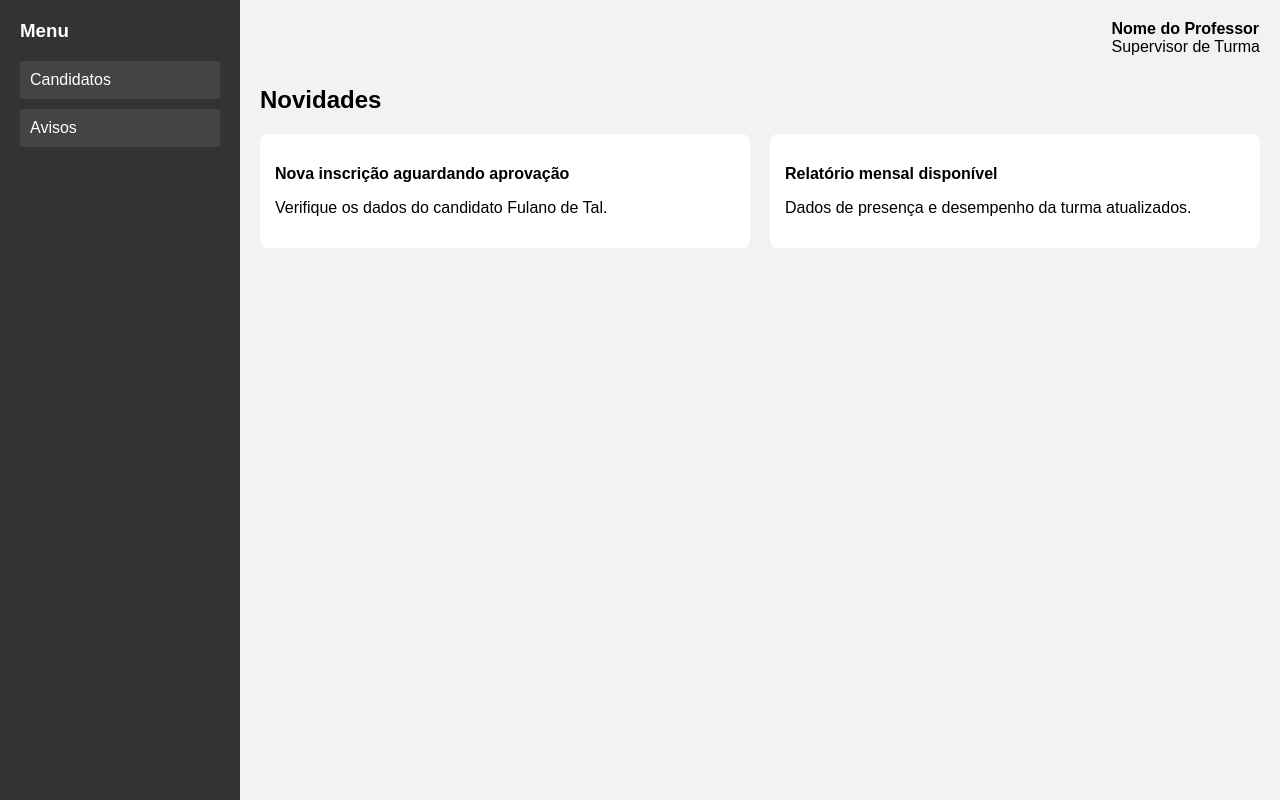
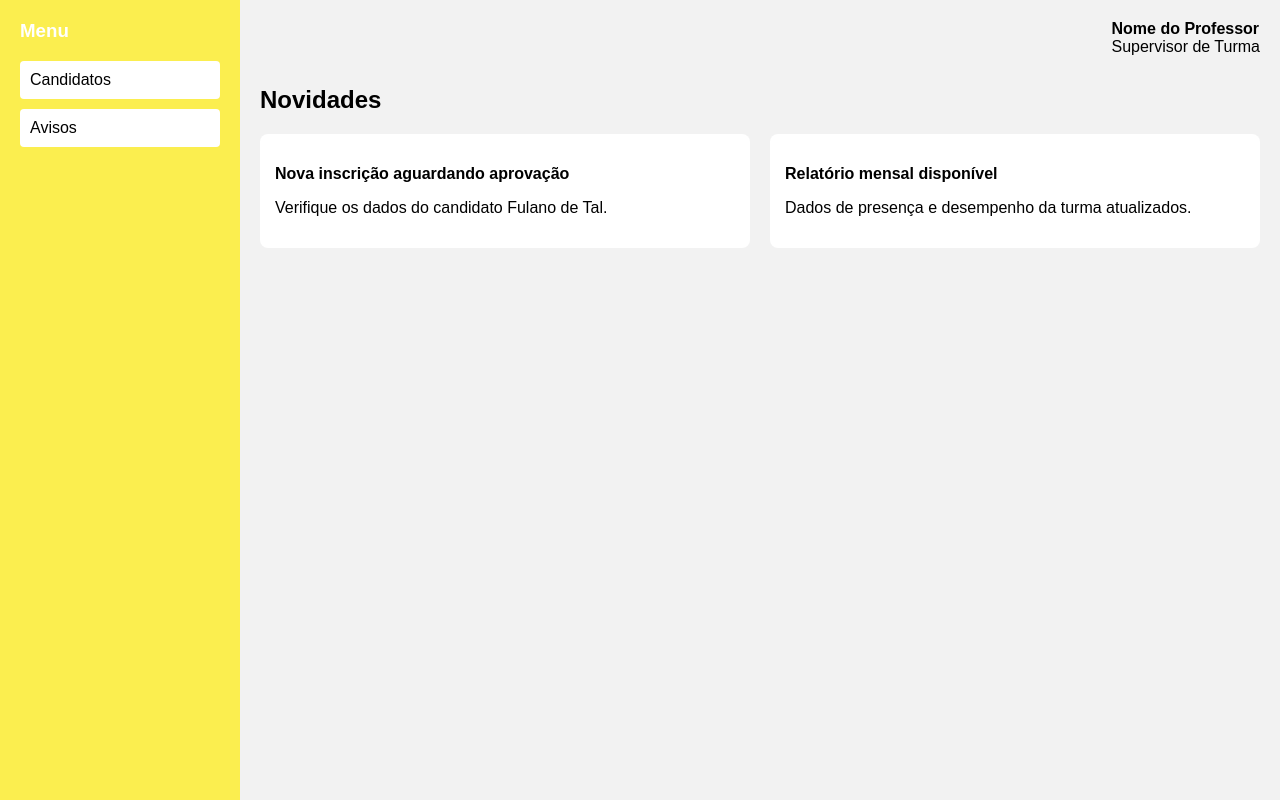
Before and after one commit to GabrielAraujo578/Projeto2-G1, a Django app: page /professor/ in a window 1280 px wide. Run offline with Django 5.2, Linux system fonts and the light colour scheme; some libraries are stand-ins or nearby versions.

Commit message:
front-end

```diff
--- a/solidare/portal/templates/professor.html
+++ b/solidare/portal/templates/professor.html
@@ -7,20 +7,24 @@
     body { margin: 0; font-family: Arial, sans-serif; }
     .container { display: flex; height: 100vh; }
     .sidebar {
-      background-color: #333;
+      background-color: #FBEE4F;
       width: 200px;
       color: white;
       padding: 20px;
     }
-    .sidebar h3 { margin-top: 0; }
+    .sidebar h3 {
+      border-width: 10px;
+      border-color: black;
+      margin-top: 0;
+    }
 
     .sidebar button {
       display: block;
       width: 100%;
       margin: 10px 0;
       padding: 10px;
-      background-color: #444;
-      color: white;
+      background-color: #ffffff;
+      color: rgb(0, 0, 0);
       border: none;
       border-radius: 4px;
       cursor: pointer;
@@ -29,7 +33,7 @@
     }
 
     .sidebar button:hover {
-      background-color: #555;
+      background-color: #b0b0b0;
     }
 
     .content {
```
Also changed, not shown: solidare/db.sqlite3.
